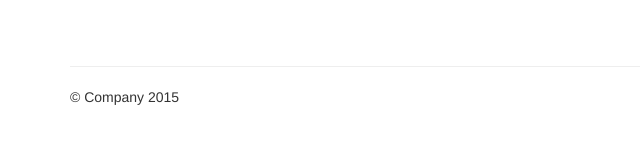
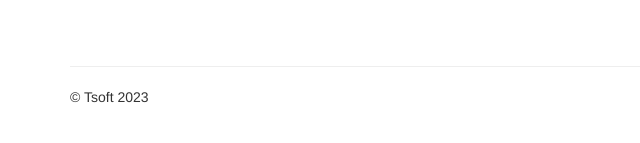
Before and after one commit to Juanbz123/TrabajoPrac1BrizuelaJuan, a plain HTML site: page index.html in a window 1280 px wide. Shown: the part 635-778 px from the top of the page, 0-640 px from the left. Drawn offline with nearby package versions, Linux system fonts and the light colour scheme.

Commit message:
se cambio el footer

```diff
--- a/index.html
+++ b/index.html
@@ -84,7 +84,7 @@
       <hr>
 
       <footer>
-        <p>&copy; Company 2015</p>
+        <p>&copy; Tsoft 2023</p>
       </footer>
     </div> <!-- /container -->        <script src="//ajax.googleapis.com/ajax/libs/jquery/1.11.2/jquery.min.js"></script>
         <script>window.jQuery || document.write('<script src="js/vendor/jquery-1.11.2.min.js"><\/script>')</script>
```
